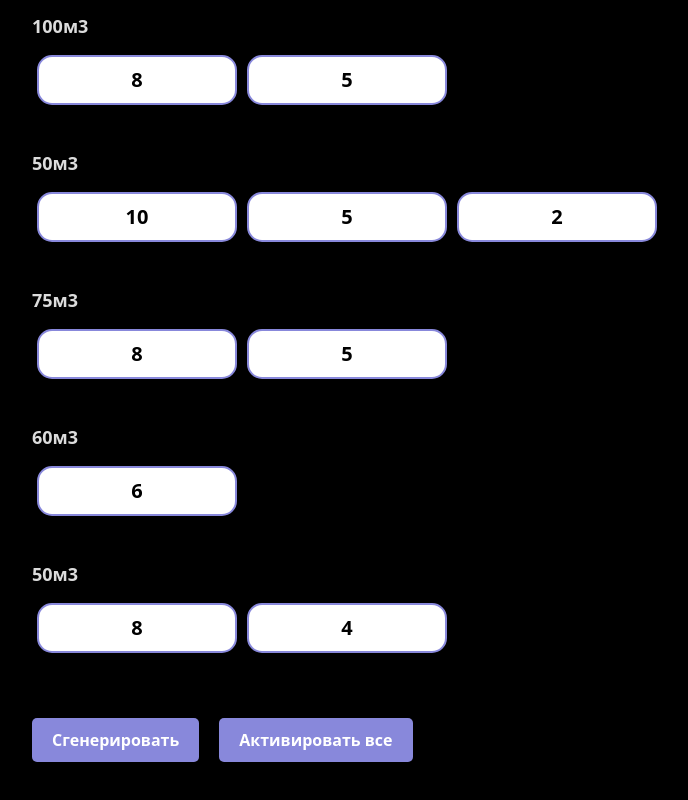
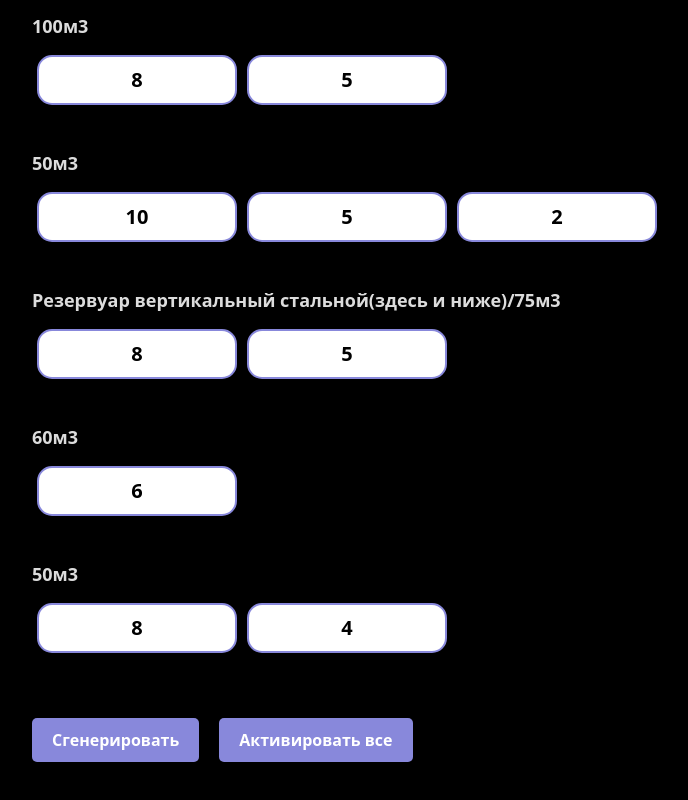
Before and after one commit to Frei6Heit/coursework_bitumen, a React (Create React App) app in the folder frontend/: page /model in a window 1280 px wide. Shown: the part 1842-2642 px from the top of the page, without its empty margins (188-876 px from the left). Built offline with nearby package versions, Linux system fonts and the light colour scheme; a web font is replaced by a local one.

Commit message:
чуток исправление визуального косяка

```diff
--- a/frontend/src/pages/Model.js
+++ b/frontend/src/pages/Model.js
@@ -217,7 +217,7 @@ const DynamicButtons = () => {
       {renderButtonGroup("500м3", "param9")}
       {renderButtonGroup("100м3", "param10")}
       {renderButtonGroup("50м3", "param11")}
-      {renderButtonGroup("75м3", "param12")}
+      {renderButtonGroup("Резервуар вертикальный стальной(здесь и ниже)/75м3", "param12")}
       {renderButtonGroup("60м3", "param13")}
       {renderButtonGroup("50м3", "param14")}
       <div className={styles.section}>
```
Also changed, not shown: 1 other file (tests, documents, lock files or other folders).
